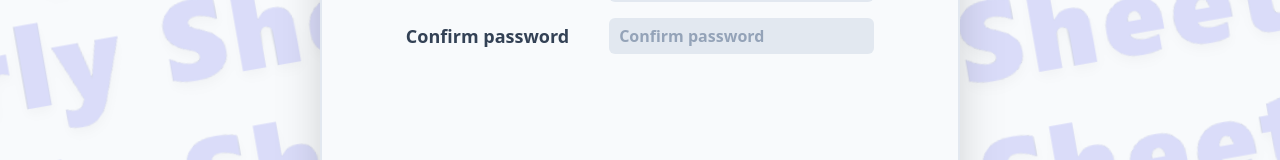
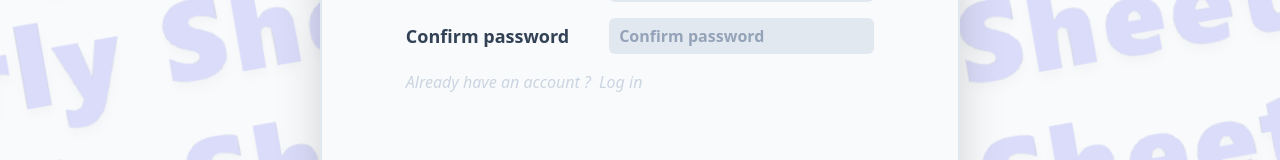
Before and after one commit to ActxLeToucan/CharlySheet, a Vue app in the folder frontend/: page / in a window 1280 px wide. Both pictures are taken after a click on the button "Sign up". Shown: the part 356-516 px from the top of the page. Built offline with nearby package versions, Linux system fonts and the light colour scheme; no server answers.

Commit message:
Added "no account yet" and "already have an account" buttons

```diff
--- a/frontend/public/langs/en/home.json
+++ b/frontend/public/langs/en/home.json
@@ -5,5 +5,7 @@
     "Username": "Username",
     "Password": "Password",
     "ConfirmPassword": "Confirm password",
-    "Email": "Email"
+    "Email": "Email",
+    "NoAccountQuestion": "No account yet ?",
+    "AccountQuestion": "Already have an account ?"
 }
--- a/frontend/public/langs/fr/home.json
+++ b/frontend/public/langs/fr/home.json
@@ -5,5 +5,7 @@
     "Username": "Nom d'utilisateur",
     "Password": "Mot de passe",
     "ConfirmPassword": "Confirmation",
-    "Email": "Email"
+    "Email": "Email",
+    "NoAccountQuestion": "Pas encore de compte ?",
+    "AccountQuestion": "Déjà un compte ?"
 }
--- a/frontend/src/views/Home.vue
+++ b/frontend/src/views/Home.vue
@@ -78,6 +78,15 @@
                             type="password"
                             name="password"
                         />
+                        <button
+                            class="w-fit border-b border-transparent hover:border-slate-300"
+                            @click="goToSignup"
+                        >
+                            <p class="flex space-x-2 text-slate-300 italic">
+                                <get-text :context="Lang.CreateTranslationContext('home', 'NoAccountQuestion')" />
+                                <get-text :context="Lang.CreateTranslationContext('verbs', 'SignUp')" />
+                            </p>
+                        </button>
                     </div>
                     <div
                         class="flex flex-col grow justify-end"
@@ -139,6 +148,15 @@
                             type="password"
                             name="password-confirm"
                         />
+                        <button
+                            class="w-fit border-b border-transparent hover:border-slate-300"
+                            @click="goToLogin"
+                        >
+                            <p class="flex space-x-2 text-slate-300 italic">
+                                <get-text :context="Lang.CreateTranslationContext('home', 'AccountQuestion')" />
+                                <get-text :context="Lang.CreateTranslationContext('verbs', 'LogIn')" />
+                            </p>
+                        </button>
                     </div>
                     <div
                         class="flex flex-col grow justify-end"
```
